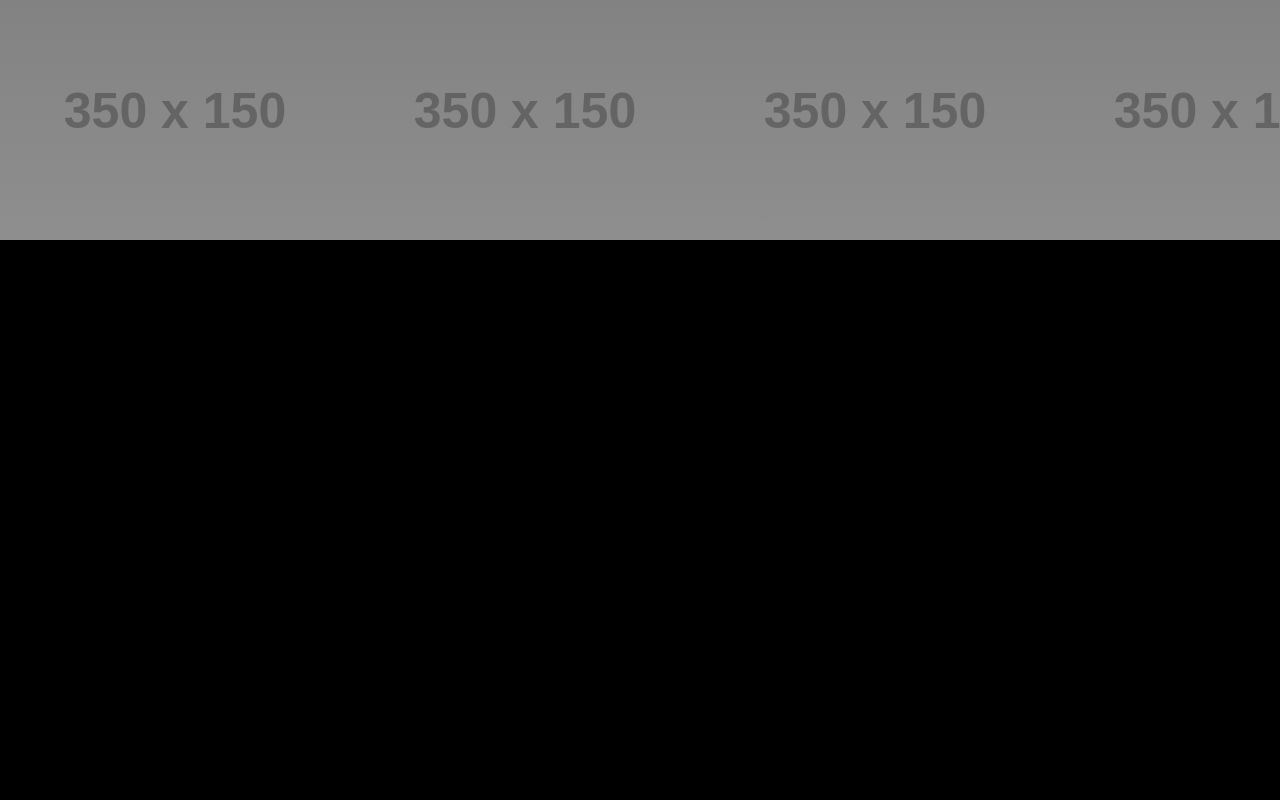
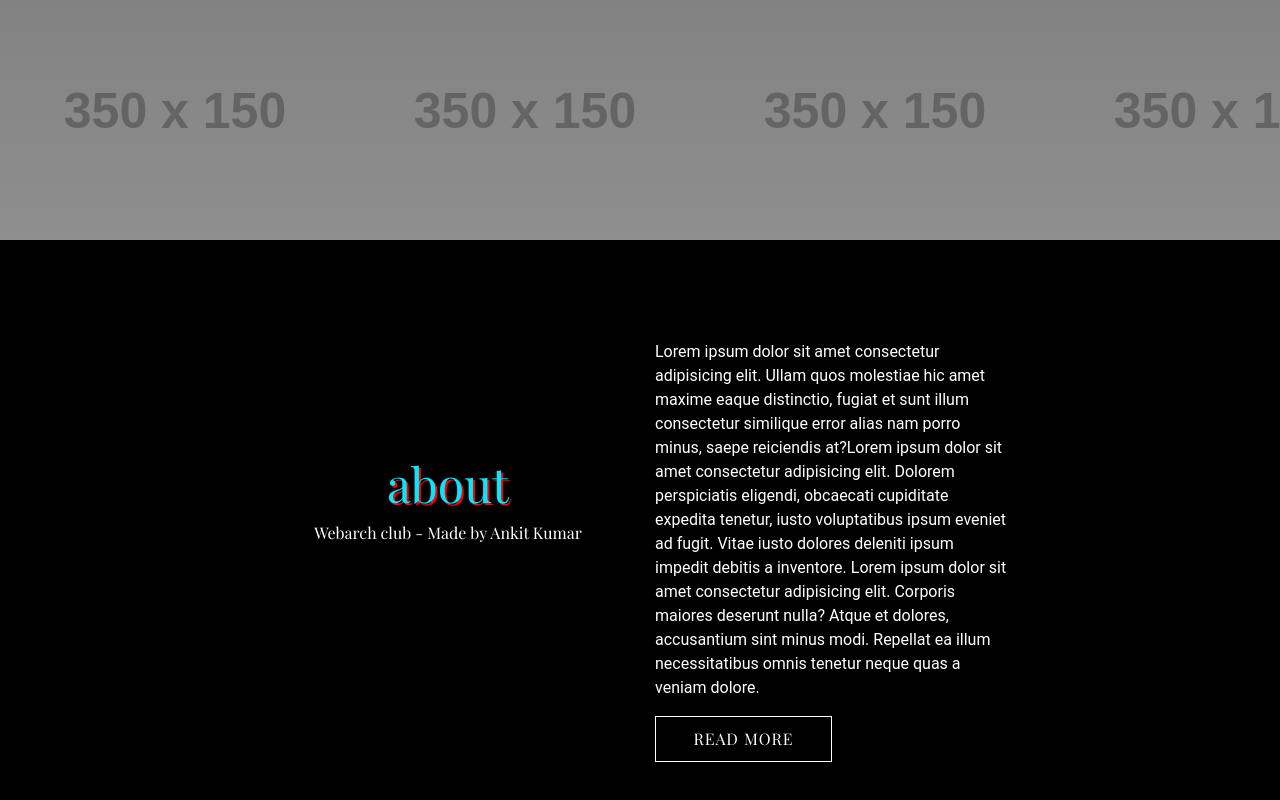
Before and after one commit to sid172014/TempProject, a plain HTML site: page index.html in a window 1280 px wide. Shown: the part 686-1486 px from the top of the page. Drawn offline with nearby package versions, Linux system fonts and the light colour scheme; placeholder pictures from the web are drawn by us.

Commit message:
Commit another

```diff
--- a/css/styles.css
+++ b/css/styles.css
@@ -62,4 +62,46 @@ ul .nav-item a{
 .jumbo{
     min-height: 100vh;
     background-color: black;
+    color: white;
+    padding-top: 100px;
+    font-family: 'Playfair Display', serif !important;
+    padding-left: 20%;
+    padding-right: 20%;
+
 }
+.jumbo .container .row div:nth-child(1) h2{
+    font-size: 3rem;
+    color: rgb(1, 232, 255);
+    text-shadow: 2px 2px #ff0000;;
+    text-align: center;
+}
+.jumbo .container .row div:nth-child(1) p{
+    font-size: 1rem;
+}
+.jumbo .container .row div:nth-child(1){
+    padding-top: 15%;
+    text-align: center;
+}
+.jumbo .container .row div:nth-child(2){
+    font-family: Roboto,sans-serif !important;
+}
+.jumbo .container .row div:nth-child(2) div{
+    border: solid 1px white;
+    width: 50%;
+    text-align: center;
+    padding: 10px;
+}
+.jumbo .container .row div:nth-child(2) div:hover{
+    border: solid 1px rgb(1, 232, 255);
+
+}
+.jumbo .container .row div:nth-child(2) a{
+    color: white;
+    text-decoration: none;
+    letter-spacing: 1px;
+    font-family: 'Playfair Display', serif;
+}
+
+.jumbo .container .row div:nth-child(2) div:hover{
+    color: rgb(1, 232, 255);
+}
--- a/index.html
+++ b/index.html
@@ -46,11 +46,11 @@
         <div class="innerContainer">
             <div class="container">
                 <div class="row">
-                    <div class="col-lg-12">
+                    <div class="col-lg-12 col-md-12 col-sm-12 col-xs-12">
                         <h1>Explore Open Source</h1>
                         <h1><span>To Grow.</span></h1>
                     </div>
-                    <div class="col-lg-6">
+                    <div class="col-lg-6 col-md-6 col-sm-6 col-xs-6">
                         <p>Lorem, ipsum dolor sit amet consectetur adipisicing elit. Commodi mollitia, excepturi optio quo dignissimos architecto ipsa similique perferendis laudantium illum ad, facilis nobis a obcaecati odit pariatur? Perferendis, optio quasi.</p>
                     </div>
                 </div>
@@ -62,7 +62,16 @@
     <!--Section 2-->
     <section class="jumbo">
         <div class="container">
-
+            <div class="row">
+                <div class="col-lg-6 col-md-6 col-sm-12 col-xs-12">
+                    <h2>about</h2>
+                    <p>Webarch club - Made by Ankit Kumar</p>
+                </div>
+                <div class="col-lg-6 col-md-6 col-sm-12 col-xs-12">
+                    <p>Lorem ipsum dolor sit amet consectetur adipisicing elit. Ullam quos molestiae hic amet maxime eaque distinctio, fugiat et sunt illum consectetur similique error alias nam porro minus, saepe reiciendis at?Lorem ipsum dolor sit amet consectetur adipisicing elit. Dolorem perspiciatis eligendi, obcaecati cupiditate expedita tenetur, iusto voluptatibus ipsum eveniet ad fugit. Vitae iusto dolores deleniti ipsum impedit debitis a inventore. Lorem ipsum dolor sit amet consectetur adipisicing elit. Corporis maiores deserunt nulla? Atque et dolores, accusantium sint minus modi. Repellat ea illum necessitatibus omnis tenetur neque quas a veniam dolore.</p>
+                    <a href="#"><div>READ MORE</div></a>
+                </div>
+            </div>
         </div>
     </div>
 
```
